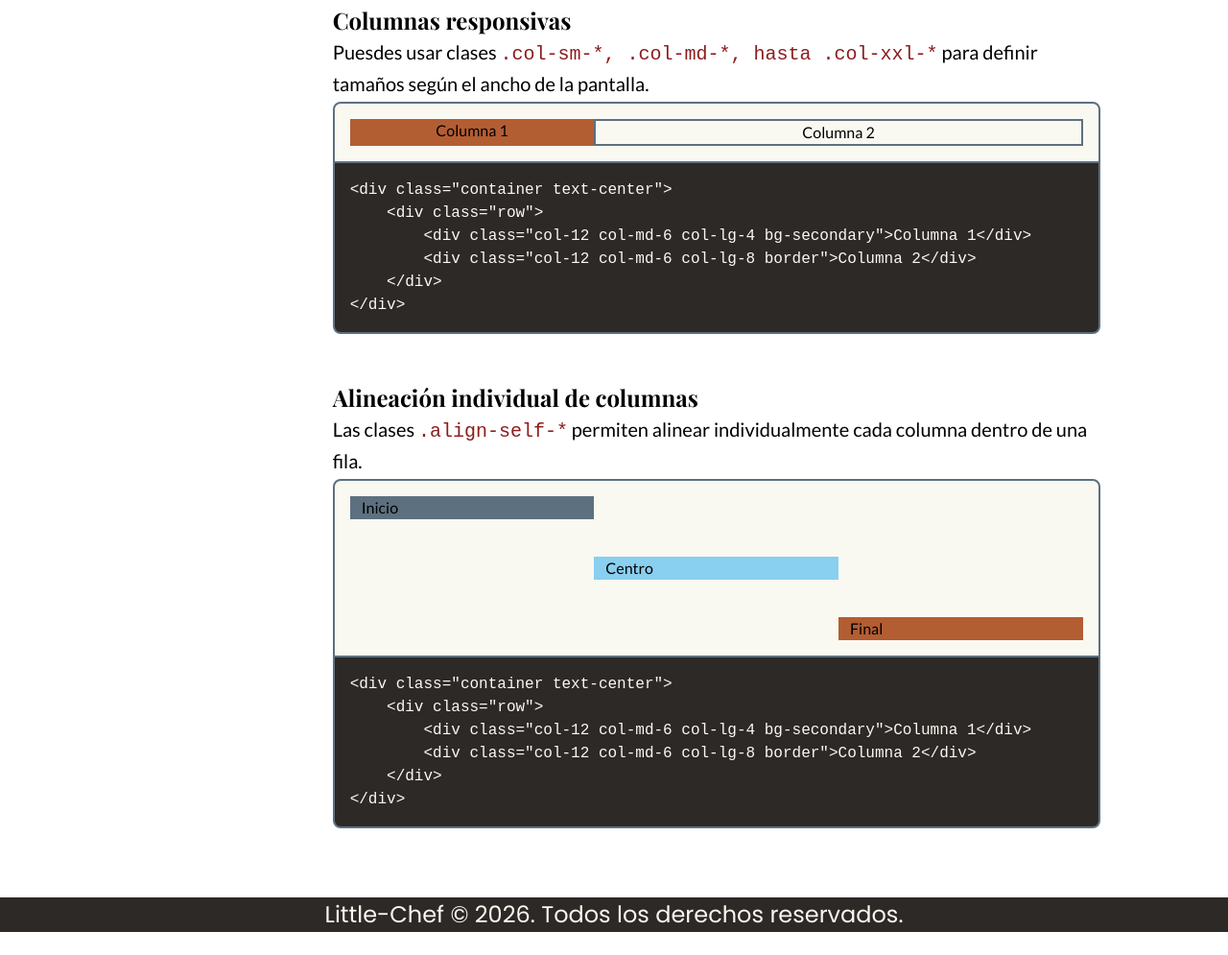
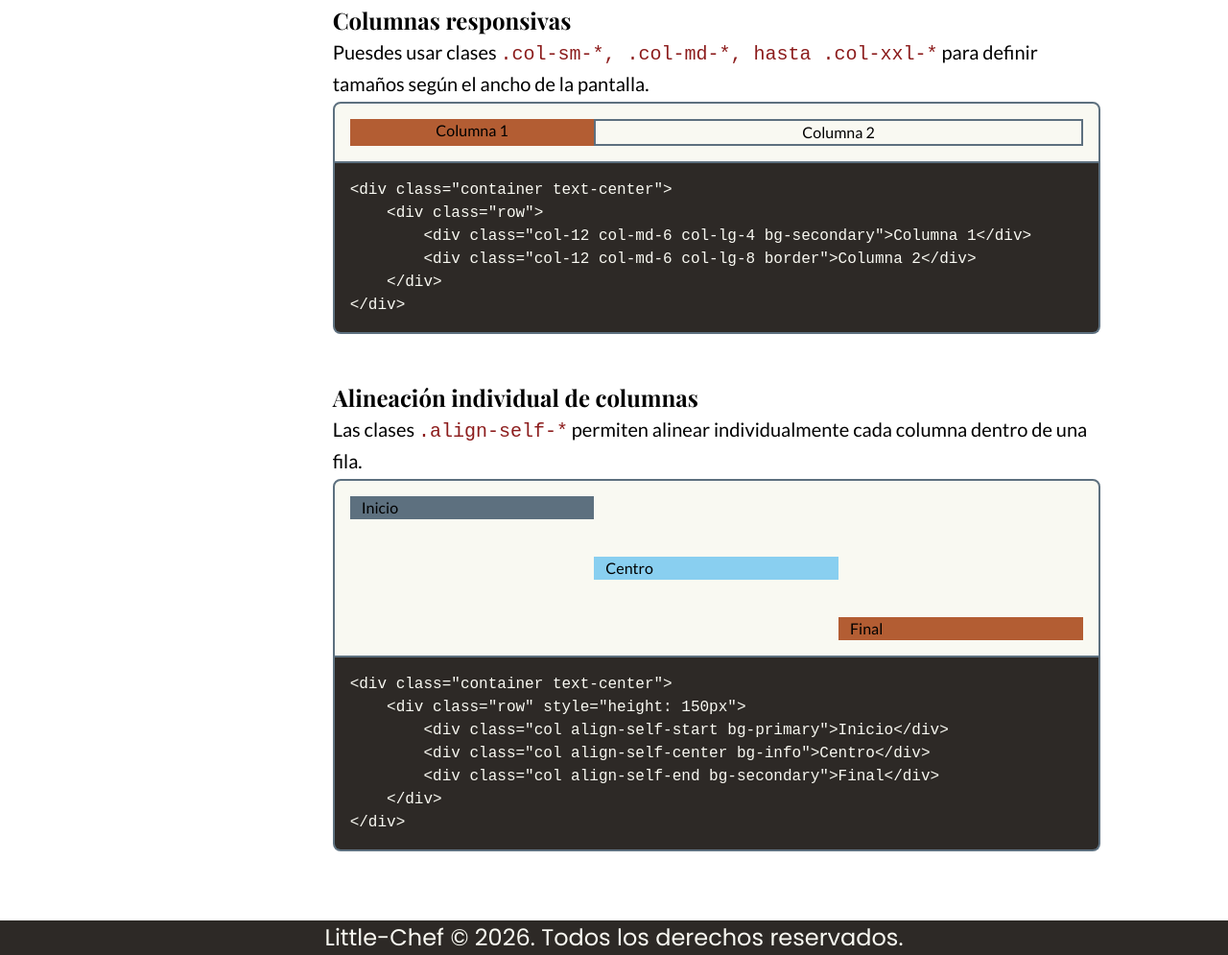
Before and after one commit to SteventVasquez/Little-Chef, a website: page enlaces/layout.html in a window 1280 px wide. Shown: the part 3266-4261 px from the top of the page at 96% size. Before the commit the page ends 4237 px from the top, so only its background shows below. Drawn offline with nearby package versions, Linux system fonts and the light colour scheme; a web font is replaced by a local one.

Commit message:
correcion en ejemplo

```diff
--- a/enlaces/layout.html
+++ b/enlaces/layout.html
@@ -265,9 +265,10 @@
                     </div>
                     <div class="source-box border border-top-0 bg-dark ">
                         <pre><code class="text-light">&lt;div class="container text-center"&gt;
-    &lt;div class="row"&gt;
-        &lt;div class="col-12 col-md-6 col-lg-4 bg-secondary"&gt;Columna 1&lt;/div&gt;
-        &lt;div class="col-12 col-md-6 col-lg-8 border"&gt;Columna 2&lt;/div&gt;
+    &lt;div class="row" style="height: 150px"&gt;
+        &lt;div class="col align-self-start bg-primary"&gt;Inicio&lt;/div&gt;
+        &lt;div class="col align-self-center bg-info"&gt;Centro&lt;/div&gt;
+        &lt;div class="col align-self-end bg-secondary"&gt;Final&lt;/div&gt;
     &lt;/div&gt;
 &lt;/div&gt;</code></pre>
                     </div>
```
